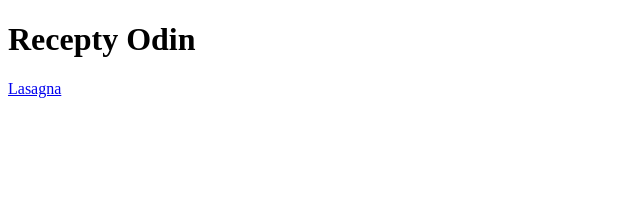
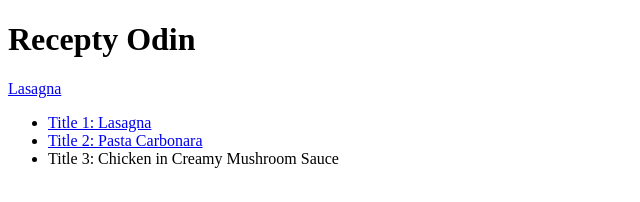
Before and after one commit to kusainovadm/odin-recipes, a plain HTML site: page index.html in a window 1280 px wide. Shown: the whole page, without its empty margins (0-640 px from the left). Drawn offline with Linux system fonts and the light colour scheme.

Commit message:
Размести ссылку на новые рецепты

```diff
--- a/index.html
+++ b/index.html
@@ -8,5 +8,10 @@
 <body>
     <h1>Recepty Odin</h1>
     <a href="recipes/lasagna.html">Lasagna</a>
+    <ul>
+        <li><a href="recipes/lasagna.html">Title 1: Lasagna</a></li>
+        <li><a href="recipes/lasagna.html">Title 2: Pasta Carbonara</a></li>
+        <li><a href="recipes/lasagna.html"></a>Title 3: Chicken in Creamy Mushroom Sauce</li>
+    </ul>
 </body>
 </html>
```
